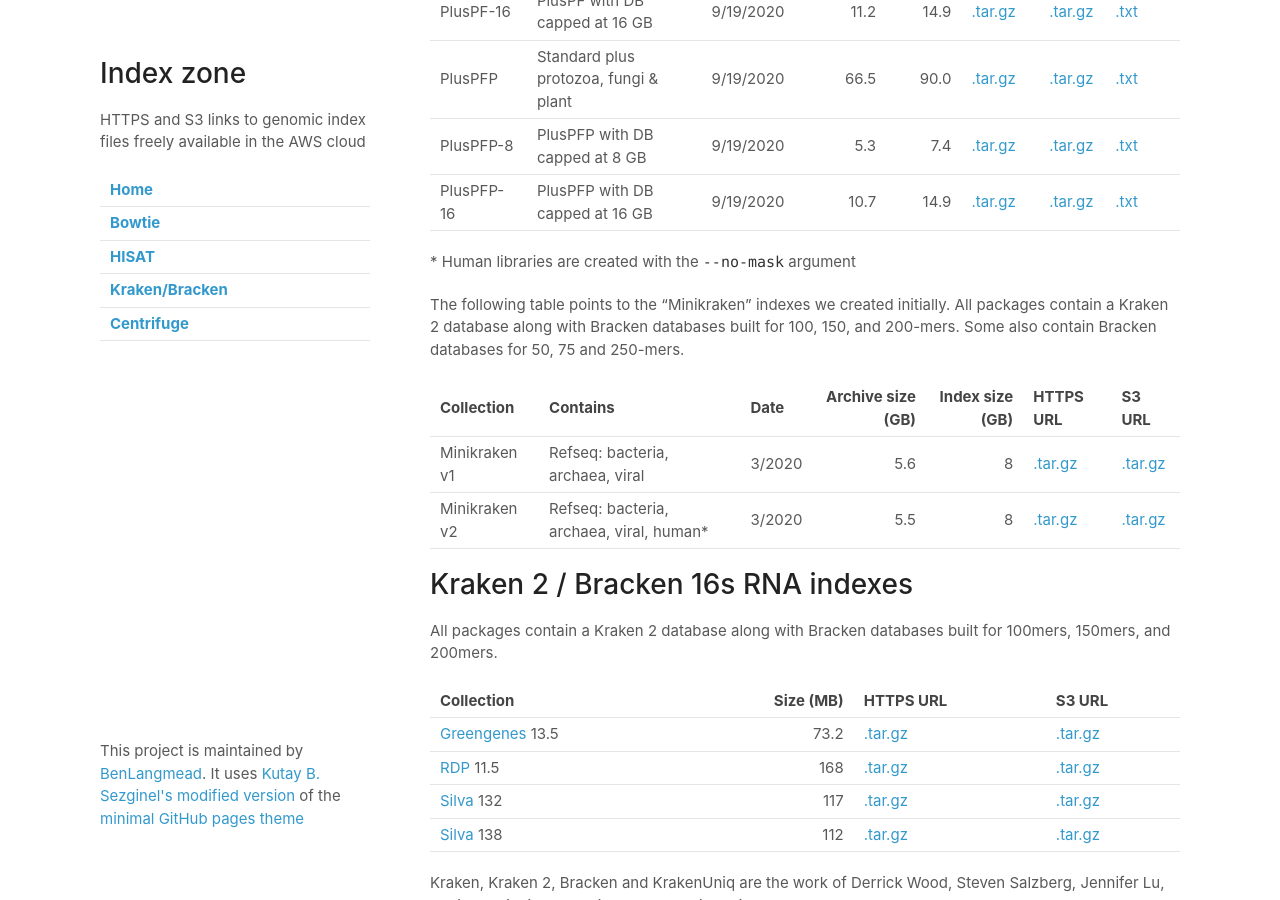
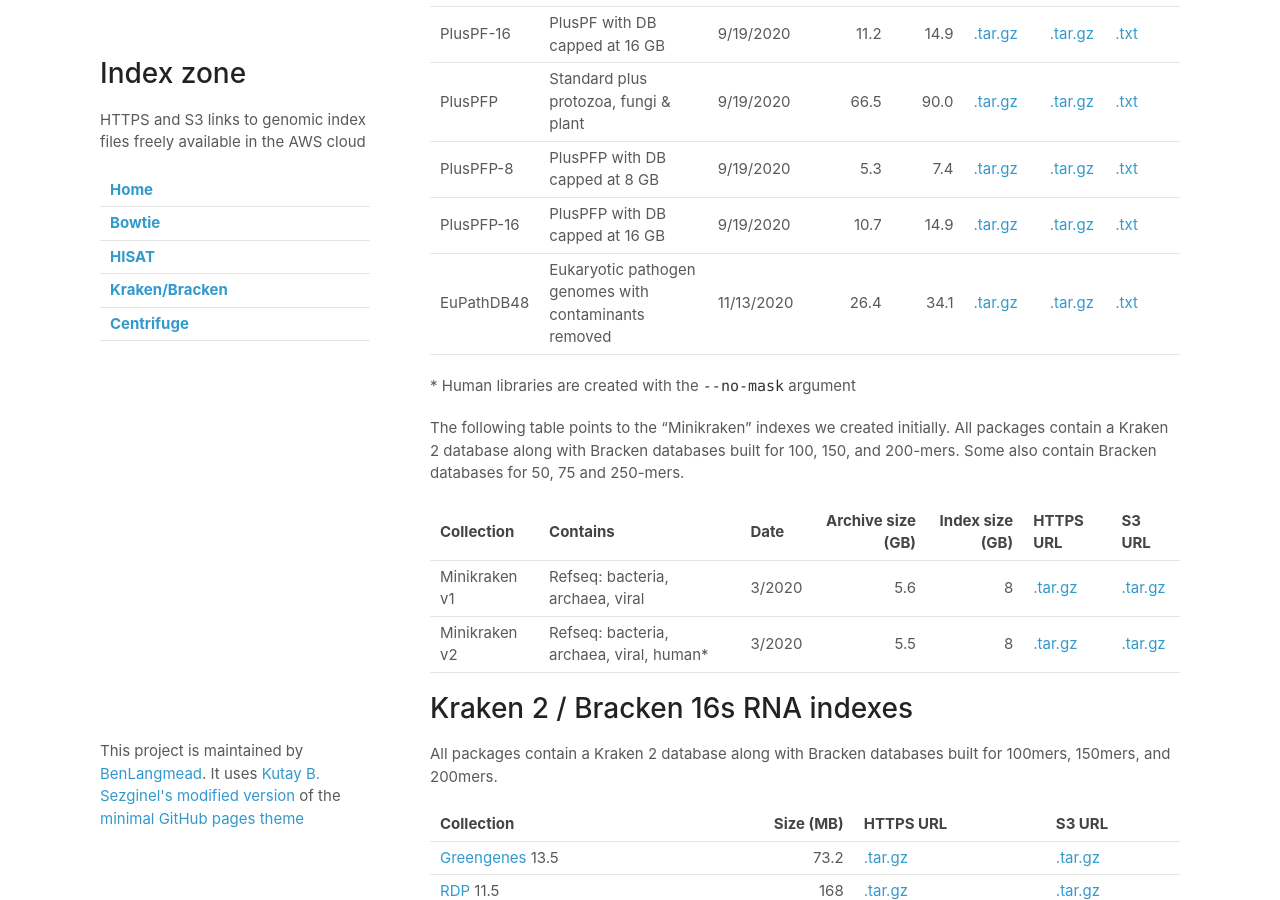
Before and after one commit to BenLangmead/aws-indexes, a Jekyll site: the page built from docs/k2.md, in a window 1280 px wide and 900 px high, scrolled down 942 px. Built offline with Jekyll 4.4.1, drawn with Linux system fonts in a browser that asks for light colours; our own code applies the rules of GitHub Pages for plain Markdown files; some of the changed lines change nothing that is shown.

Commit message:
add EuPathDB

```diff
--- a/docs/k2.md
+++ b/docs/k2.md
@@ -27,6 +27,7 @@ PlusPF-16     | PlusPF with DB capped at 16 GB                          | 9/19/2
 PlusPFP       | Standard plus protozoa, fungi & plant                   | 9/19/2020  |              66.5 |            90.0 | [.tar.gz][k2_pluspfp_20200919]     | [.tar.gz][k2_pluspfp_20200919_s3]      | [.txt][k2_pluspfp_20200919_inspect]
 PlusPFP-8     | PlusPFP with DB capped at 8 GB                          | 9/19/2020  |               5.3 |             7.4 | [.tar.gz][k2_pluspfp_8_20200919]   | [.tar.gz][k2_pluspfp_8_20200919_s3]    | [.txt][k2_pluspfp_8_20200919_inspect]
 PlusPFP-16    | PlusPFP with DB capped at 16 GB                         | 9/19/2020  |              10.7 |            14.9 | [.tar.gz][k2_pluspfp_16_20200919]  | [.tar.gz][k2_pluspfp_16_20200919_s3]   | [.txt][k2_pluspfp_16_20200919_inspect]
+EuPathDB48    | Eukaryotic pathogen genomes with contaminants removed   | 11/13/2020 |              26.4 |            34.1 | [.tar.gz][k2_eupathdb_20201113]    | [.tar.gz][k2_eupathdb_20201113_s3]     | [.txt][k2_eupathdb_20201113_inspect]
 
 <div class="datatable-end"></div>
 
@@ -40,6 +41,7 @@ PlusPFP-16    | PlusPFP with DB capped at 16 GB                         | 9/19/2
 [k2_pluspfp_20200919]: https://genome-idx.s3.amazonaws.com/kraken/k2_pluspfp_20200919.tar.gz
 [k2_pluspfp_8_20200919]: https://genome-idx.s3.amazonaws.com/kraken/k2_pluspfp_8gb_20200919.tar.gz
 [k2_pluspfp_16_20200919]: https://genome-idx.s3.amazonaws.com/kraken/k2_pluspfp_16gb_20200919.tar.gz
+[k2_eupathdb_20201113]: https://genome-idx.s3.amazonaws.com/kraken/k2_eupathdb48_20201113.tar.gz
 
 [k2_minusb_20200919_s3]: s3://genome-idx/kraken/k2_minusb_20200919.tar.gz
 [k2_standard_20200919_s3]: s3://genome-idx/kraken/k2_standard_20200919.tar.gz
@@ -51,6 +53,7 @@ PlusPFP-16    | PlusPFP with DB capped at 16 GB                         | 9/19/2
 [k2_pluspfp_20200919_s3]: s3://genome-idx/kraken/k2_pluspfp_20200919.tar.gz
 [k2_pluspfp_8_20200919_s3]: s3://genome-idx/kraken/k2_pluspfp_8gb_20200919.tar.gz
 [k2_pluspfp_16_20200919_s3]: s3://genome-idx/kraken/k2_pluspfp_16gb_20200919.tar.gz
+[k2_eupathdb_20201113_s3]: s3://genome-idx/kraken/k2_eupathdb48_20201113.tar.gz
 
 [k2_minusb_20200919_inspect]: https://genome-idx.s3.amazonaws.com/kraken/minusb_20200919/inspect.txt
 [k2_standard_20200919_inspect]: https://genome-idx.s3.amazonaws.com/kraken/standard_20200919/inspect.txt
@@ -62,6 +65,7 @@ PlusPFP-16    | PlusPFP with DB capped at 16 GB                         | 9/19/2
 [k2_pluspfp_20200919_inspect]: https://genome-idx.s3.amazonaws.com/kraken/pluspfp_20200919/inspect.txt
 [k2_pluspfp_8_20200919_inspect]: https://genome-idx.s3.amazonaws.com/kraken/pluspfp_8gb_20200919/inspect.txt
 [k2_pluspfp_16_20200919_inspect]: https://genome-idx.s3.amazonaws.com/kraken/pluspfp_16gb_20200919/inspect.txt
+[k2_eupathdb_20201113_inspect]: https://genome-idx.s3.amazonaws.com/kraken/k2_eupathdb48_20201113/EuPathDB48_Contents.txt
 
 \* Human libraries are created with the `--no-mask` argument
 
```
